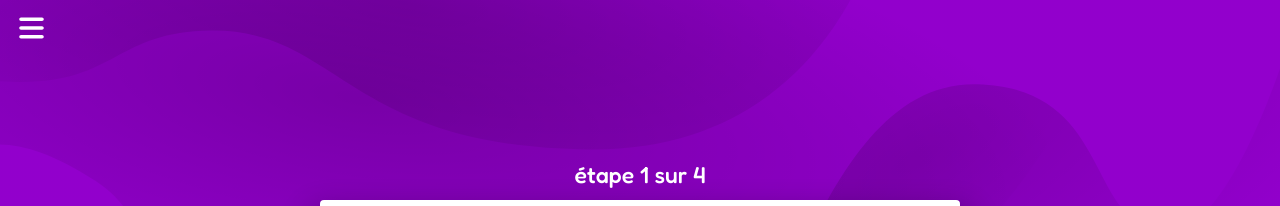
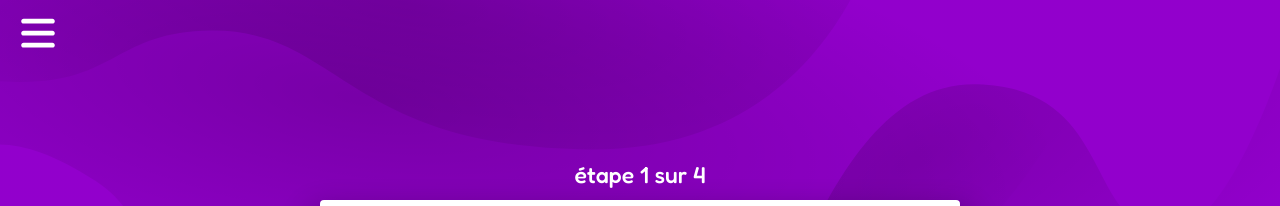
Before and after one commit to SergioTrinquet/Memory_Game, a Vue app: page /settings in a window 1280 px wide. Shown: the top 206 px of the page. Built offline with nearby package versions, Linux system fonts and the light colour scheme; a web font is replaced by a local one.

Commit message:
refactor: Remove useless CSS var and styles

```diff
--- a/src/components/Header.vue
+++ b/src/components/Header.vue
@@ -137,11 +137,7 @@ button.bt,
 #icon-menu,
 #close-menu {
     cursor: pointer;
-    font-size: var(--width-icons-menu);
-}
-#icon-menu {
-    top: 20px;
-    left: 20px;
+    font-size: clamp(35px, 3vw, 45px);
 }
 .wrapper-icon-menu > div {
     display: flex;
```
